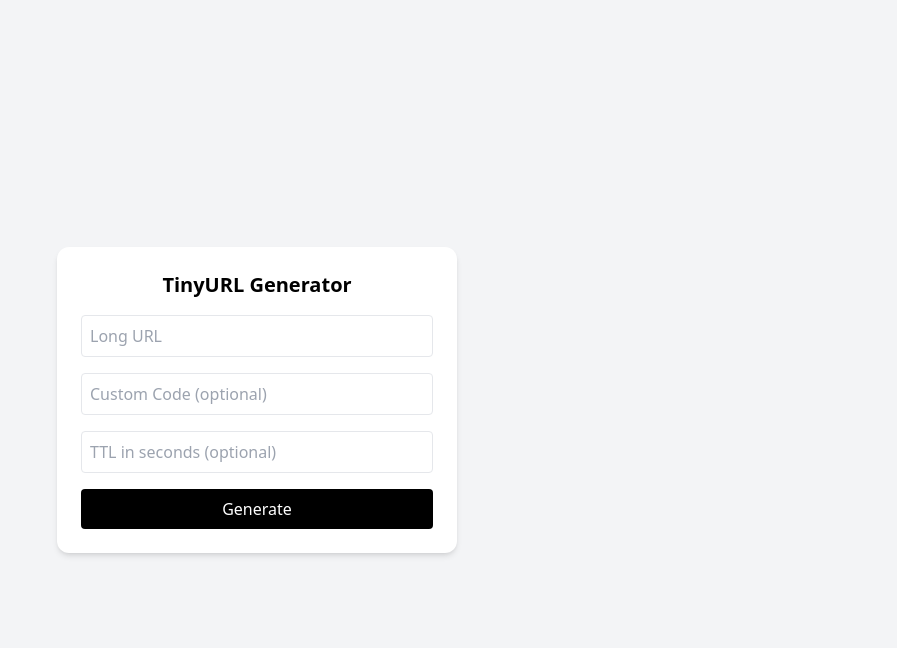
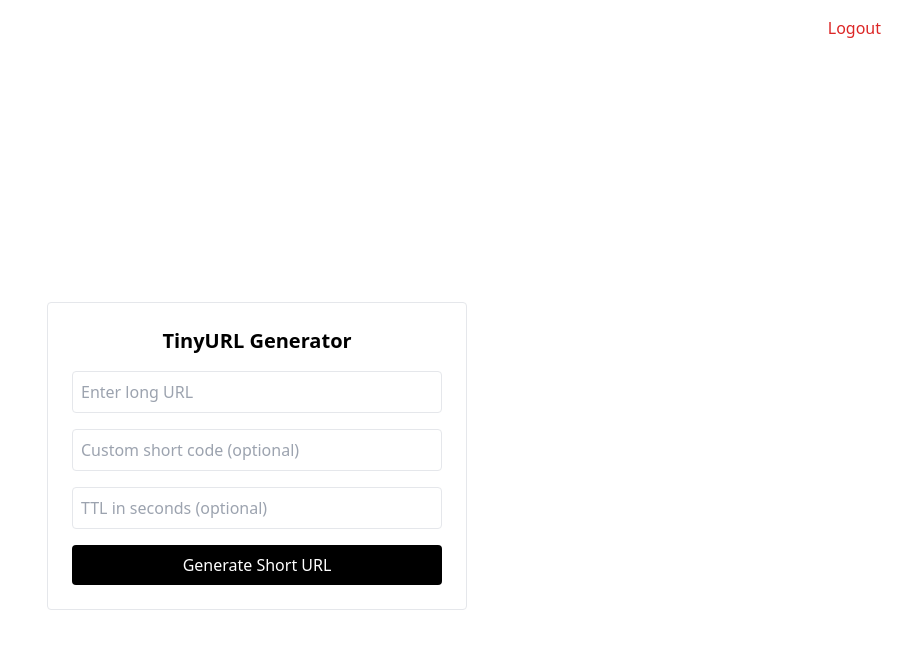
Before and after one commit to chaitu518/TinyUrlFrontEnd, a Next.js app: page / in a window 1280 px wide. Shown: the top 648 px of the page, without its empty margins (383-1280 px from the left). Built offline with nearby package versions, Linux system fonts and the light colour scheme; no server answers; sample sign-in values are in the browser's storage.

Commit message:
added login and register page with token

```diff
--- /dev/null
+++ b/app/login/page.tsx
@@ -0,0 +1,67 @@
+"use client";
+
+import { useState, useEffect } from "react";
+import { api } from "@/lib/api";
+import { useRouter } from "next/navigation";
+
+export default function LoginPage() {
+  const router = useRouter();
+  const [email, setEmail] = useState("");
+  const [password, setPassword] = useState("");
+  const [error, setError] = useState("");
+
+  useEffect(() => {
+    if (localStorage.getItem("token")) {
+      router.replace("/");
+    }
+  }, [router]);
+
+  const login = async () => {
+    setError("");
+    try {
+      const res = await api.post("/api/users/login", {
+        email,
+        password,
+      });
+
+      localStorage.setItem("token", res.data.access_token);
+      router.push("/");
+    } catch {
+      setError("Invalid credentials");
+    }
+  };
+
+  return (
+    <div className="flex min-h-screen items-center justify-center">
+      <div className="w-96 space-y-4">
+        <h1 className="text-xl font-bold">Login</h1>
+
+        <input
+          className="w-full border p-2"
+          placeholder="Email"
+          onChange={(e) => setEmail(e.target.value)}
+        />
+
+        <input
+          type="password"
+          className="w-full border p-2"
+          placeholder="Password"
+          onChange={(e) => setPassword(e.target.value)}
+        />
+
+        {error && <p className="text-red-500">{error}</p>}
+
+        <button
+          onClick={login}
+          className="w-full bg-black text-white p-2"
+        >
+          Login
+        </button>
+
+        <p className="text-sm text-center">
+          No account? <a href="/register" className="underline">Sign up</a>
+        </p>
+      </div>
+    </div>
+  );
+}
--- a/app/page.tsx
+++ b/app/page.tsx
@@ -1,91 +1,10 @@
-"use client";
+import AuthGuard from "@/components/AuthGuard";
+import UrlShortener from "./url-shortener";
 
-import { useState } from "react";
-import axios from "axios";
-
-export default function Home() {
-  const [url, setUrl] = useState("");
-  const [code, setCode] = useState("");
-  const [ttl, setTtl] = useState("");
-  const [shortUrl, setShortUrl] = useState("");
-  const [error, setError] = useState("");
-
-const generate = async () => {
-  setError("");
-  setShortUrl("");
-
-  const API_BASE = process.env.NEXT_PUBLIC_API_BASE_URL;
-  console.log("API_BASE:", API_BASE);
-
-  try {
-    const res = await axios.post(
-      `${API_BASE}/api/url`,
-      {
-        url,
-        shortCode: code || undefined,
-        ttl: ttl ? Number(ttl) : undefined,
-      },
-      {
-        headers: {
-          "Content-Type": "application/json",
-        },
-      }
-    );
-
-    setShortUrl(res.data.shortUrl);
-  } catch (e: any) {
-    setError(e.response?.data?.message || "Failed to generate URL");
-  }
-};
-
-
+export default function HomePage() {
   return (
-    <main className="min-h-screen bg-gray-100 flex items-center justify-center">
-      <div className="bg-white p-6 rounded-xl shadow-md w-[400px] space-y-4">
-        <h1 className="text-xl font-bold text-center">TinyURL Generator</h1>
-
-        <input
-          className="w-full border p-2 rounded"
-          placeholder="Long URL"
-          value={url}
-          onChange={(e) => setUrl(e.target.value)}
-        />
-
-        <input
-          className="w-full border p-2 rounded"
-          placeholder="Custom Code (optional)"
-          value={code}
-          onChange={(e) => setCode(e.target.value)}
-        />
-
-        <input
-          className="w-full border p-2 rounded"
-          placeholder="TTL in seconds (optional)"
-          value={ttl}
-          onChange={(e) => setTtl(e.target.value)}
-        />
-
-        <button
-          onClick={generate}
-          className="w-full bg-black text-white py-2 rounded hover:bg-gray-800"
-        >
-          Generate
-        </button>
-
-        {shortUrl && (
-          <div className="bg-green-100 p-2 rounded text-sm break-all">
-            <a href={`https://${shortUrl}`} target="_blank">
-              {shortUrl}
-            </a>
-          </div>
-        )}
-
-        {error && (
-          <div className="bg-red-100 p-2 rounded text-sm">
-            {error}
-          </div>
-        )}
-      </div>
-    </main>
+    <AuthGuard>
+      <UrlShortener />
+    </AuthGuard>
   );
 }
--- /dev/null
+++ b/app/register/page.tsx
@@ -0,0 +1,53 @@
+"use client";
+
+import { useState, useEffect } from "react";
+import { api } from "@/lib/api";
+import { useRouter } from "next/navigation";
+
+export default function RegisterPage() {
+  const router = useRouter();
+  const [name, setName] = useState("");
+  const [email, setEmail] = useState("");
+  const [password, setPassword] = useState("");
+  const [error, setError] = useState("");
+
+  useEffect(() => {
+    if (localStorage.getItem("token")) {
+      router.replace("/");
+    }
+  }, [router]);
+
+  const register = async () => {
+    setError("");
+    try {
+      const res = await api.post("/api/users/register", {
+        name,
+        email,
+        password,
+      });
+
+      localStorage.setItem("token", res.data.access_token);
+      router.push("/");
+    } catch {
+      setError("Registration failed");
+    }
+  };
+
+  return (
+    <div className="flex min-h-screen items-center justify-center">
+      <div className="w-96 space-y-4">
+        <h1 className="text-xl font-bold">Sign Up</h1>
+
+        <input className="w-full border p-2" placeholder="Name" onChange={e => setName(e.target.value)} />
+        <input className="w-full border p-2" placeholder="Email" onChange={e => setEmail(e.target.value)} />
+        <input type="password" className="w-full border p-2" placeholder="Password" onChange={e => setPassword(e.target.value)} />
+
+        {error && <p className="text-red-500">{error}</p>}
+
+        <button onClick={register} className="w-full bg-black text-white p-2">
+          Create Account
+        </button>
+      </div>
+    </div>
+  );
+}
--- /dev/null
+++ b/app/url-shortener.tsx
@@ -0,0 +1,112 @@
+"use client";
+
+import { useState } from "react";
+import { authApi } from "@/lib/AuthApi";
+import Navbar from "@/components/Navbar";
+
+export default function UrlShortener() {
+  const [url, setUrl] = useState("");
+  const [shortCode, setShortCode] = useState("");
+  const [ttl, setTtl] = useState("");
+  const [shortUrl, setShortUrl] = useState("");
+  const [error, setError] = useState("");
+
+  const generate = async () => {
+    setError("");
+    setShortUrl("");
+
+    if (!url) {
+      setError("URL is required");
+      return;
+    }
+
+    try {
+      const payload: any = {
+        url,
+      };
+
+      if (shortCode.trim()) {
+        payload.shortCode = shortCode.trim();
+      }
+
+      if (ttl.trim()) {
+        payload.ttl = Number(ttl);
+      }
+
+      const res = await authApi.post("/api/url", payload);
+
+      setShortUrl(res.data.shortUrl);
+    } catch (e: any) {
+      setError(
+        e.response?.data?.message || "Failed to generate short URL"
+      );
+    }
+  };
+
+  return (
+    <>
+      <Navbar />
+      <div className="flex min-h-screen items-center justify-center">
+        <div className="w-[420px] space-y-4 border p-6 rounded">
+          <h1 className="text-xl font-bold text-center">
+            TinyURL Generator
+          </h1>
+
+        {/* Long URL */}
+        <input
+          className="w-full border p-2 rounded"
+          placeholder="Enter long URL"
+          value={url}
+          onChange={(e) => setUrl(e.target.value)}
+        />
+
+        {/* Custom short code */}
+        <input
+          className="w-full border p-2 rounded"
+          placeholder="Custom short code (optional)"
+          value={shortCode}
+          onChange={(e) => setShortCode(e.target.value)}
+        />
+
+        {/* TTL */}
+        <input
+          type="number"
+          className="w-full border p-2 rounded"
+          placeholder="TTL in seconds (optional)"
+          value={ttl}
+          onChange={(e) => setTtl(e.target.value)}
+        />
+
+        {/* Error */}
+        {error && (
+          <p className="text-red-500 text-sm">{error}</p>
+        )}
+
+        {/* Submit */}
+        <button
+          onClick={generate}
+          className="w-full bg-black text-white p-2 rounded"
+        >
+          Generate Short URL
+        </button>
+
+        {/* Result */}
+        {shortUrl && (
+          <div className="mt-2 text-center">
+            <p className="text-green-600 break-all">
+              {shortUrl}
+            </p>
+            <a
+              href={`${shortUrl}`}
+              target="_blank"
+              className="underline text-sm"
+            >
+              Open
+            </a>
+          </div>
+        )}
+      </div>
+    </div>
+    </>
+  );
+}
--- /dev/null
+++ b/components/AuthGuard.tsx
@@ -0,0 +1,27 @@
+"use client";
+
+import { useEffect, useState } from "react";
+import { useRouter } from "next/navigation";
+
+export default function AuthGuard({
+  children,
+}: {
+  children: React.ReactNode;
+}) {
+  const router = useRouter();
+  const [ready, setReady] = useState(false);
+
+  useEffect(() => {
+    const token = localStorage.getItem("token");
+
+    if (!token) {
+      router.replace("/login");
+    } else {
+      setReady(true);
+    }
+  }, [router]);
+
+  if (!ready) return null;
+
+  return (<>{children}</>);
+}
--- /dev/null
+++ b/components/Navbar.tsx
@@ -0,0 +1,20 @@
+"use client";
+
+import { useRouter } from "next/navigation";
+
+export default function Navbar() {
+  const router = useRouter();
+
+  const logout = () => {
+    localStorage.removeItem("token");
+    router.push("/login");
+  };
+
+  return (
+    <div className="flex justify-end p-4">
+      <button onClick={logout} className="text-red-600">
+        Logout
+      </button>
+    </div>
+  );
+}
--- /dev/null
+++ b/lib/AuthApi.ts
@@ -0,0 +1,13 @@
+import axios from "axios";
+
+export const authApi = axios.create({
+  baseURL: process.env.NEXT_PUBLIC_API_BASE,
+});
+
+authApi.interceptors.request.use((config) => {
+  const token = localStorage.getItem("token");
+  if (token) {
+    config.headers.Authorization = `Bearer ${token}`;
+  }
+  return config;
+});
--- /dev/null
+++ b/lib/api.ts
@@ -0,0 +1,5 @@
+import axios from "axios";
+
+export const api = axios.create({
+  baseURL: process.env.NEXT_PUBLIC_API_BASE,
+});
```
